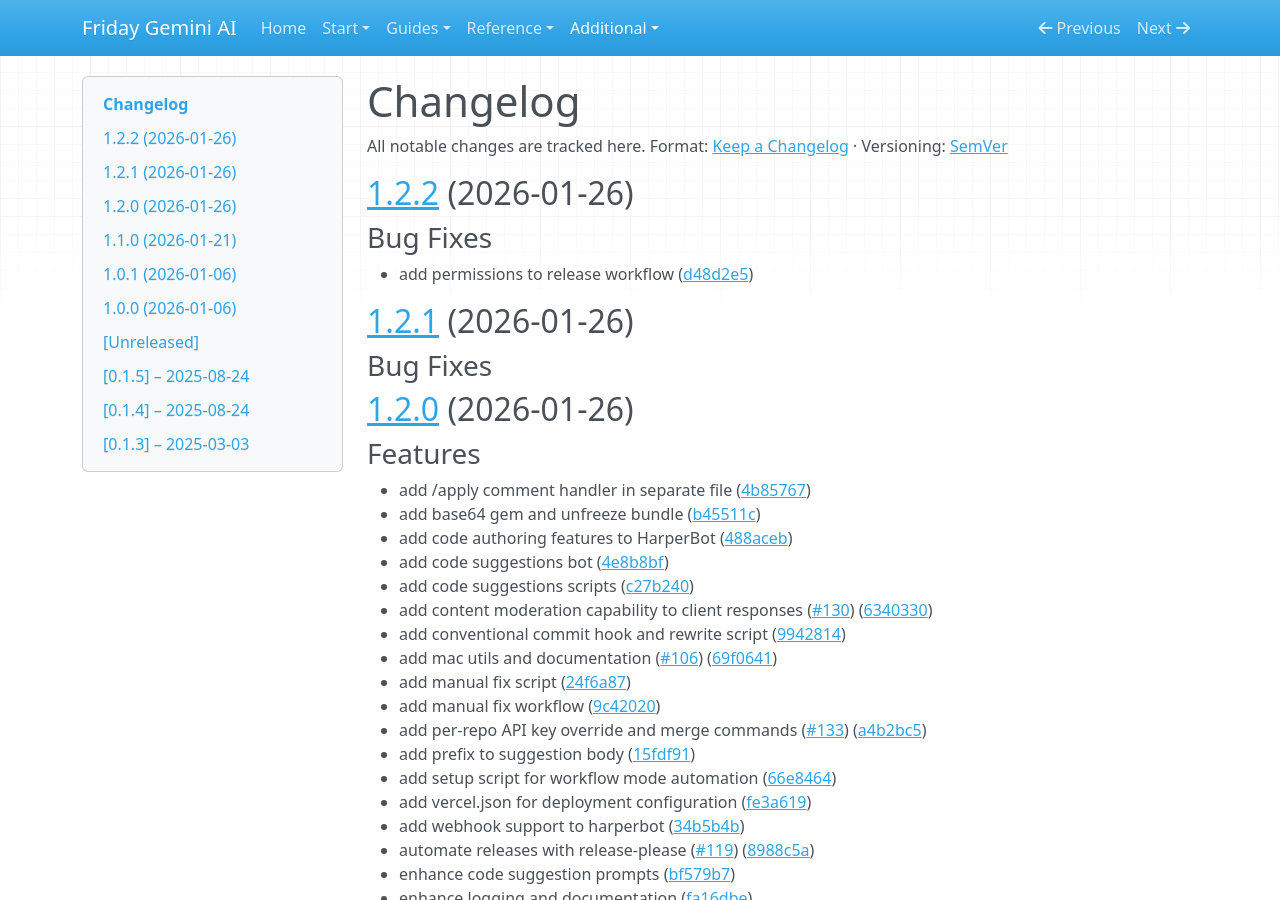
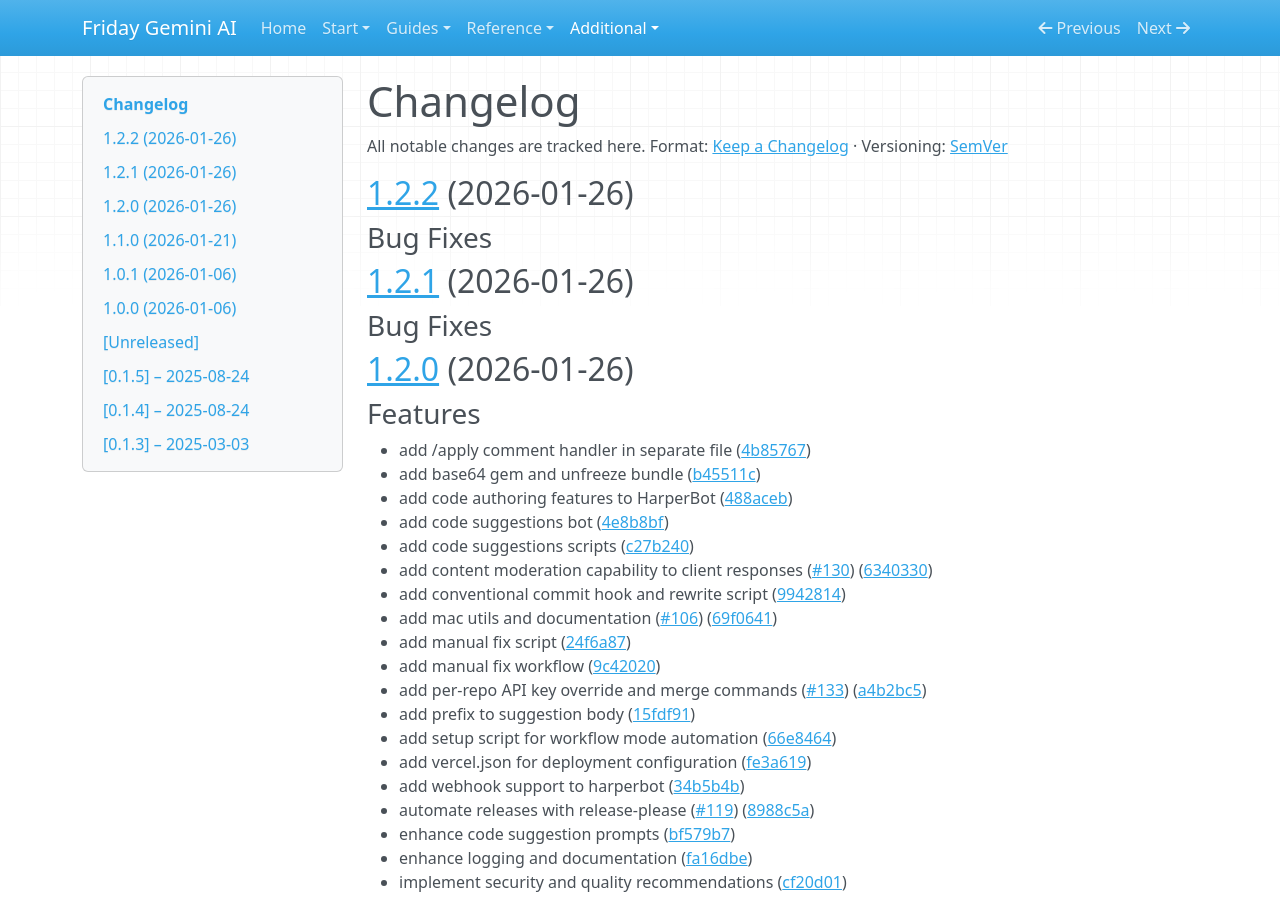
Before and after one commit to bniladridas/friday_gemini_ai, an MkDocs documentation site: the page built from docs/CHANGELOG.md, in a window 1280 px wide and 900 px high. Built offline with MkDocs 1.6.1, drawn with Linux system fonts in a browser that asks for light colours; nearby versions of some CDN libraries.

Commit message:
Apply suggestion from @gemini-code-assist[bot]
Co-authored-by: gemini-code-assist[bot] <176961590+gemini-code-assist[bot]@users.noreply.github.com>

```diff
--- a/docs/CHANGELOG.md
+++ b/docs/CHANGELOG.md
@@ -5,9 +5,6 @@ Format: [Keep a Changelog](https://keepachangelog.com/en/1.0.0/) · Versioning:
 
 ## [1.2.2](https://github.com/bniladridas/friday_gemini_ai/compare/friday_gemini_ai/v1.2.1...friday_gemini_ai/v1.2.2) (2026-01-26)
 ### Bug Fixes
-
-* add permissions to release workflow ([d48d2e5](https://github.com/bniladridas/friday_gemini_ai/commit/d48d2e5c08911c4ad6102d98007b78c58cc88451))
-
 ## [1.2.1](https://github.com/bniladridas/friday_gemini_ai/compare/friday_gemini_ai/v1.2.0...friday_gemini_ai/v1.2.1) (2026-01-26)
 ### Bug Fixes
 
```
